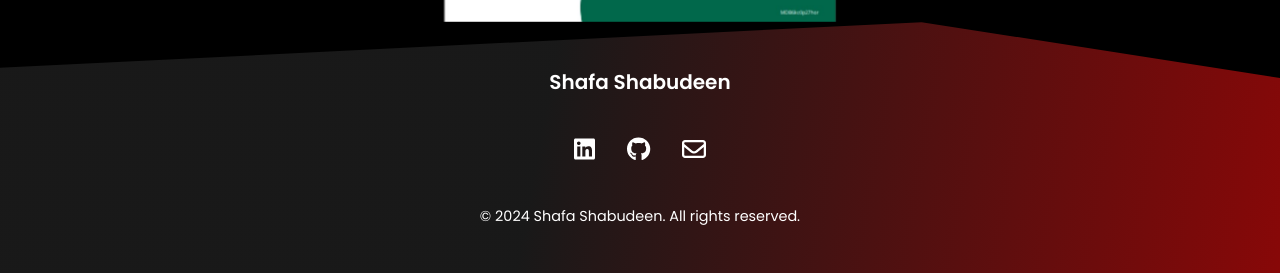
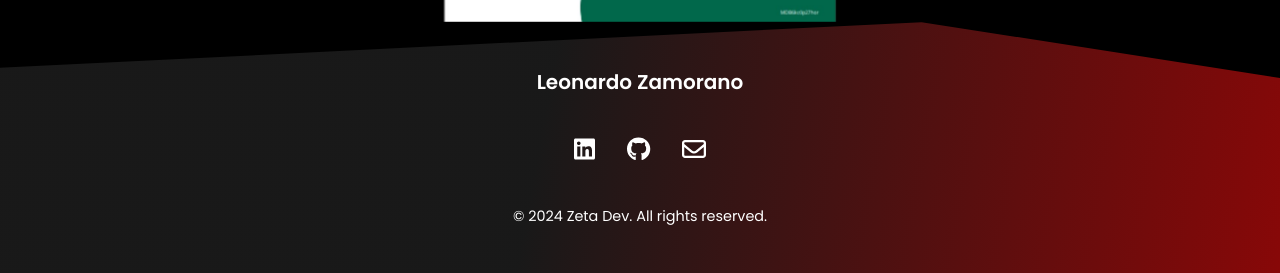
Before and after one commit to zeta-dev-web/Portfolio, a React (Vite) app: page / in a window 1280 px wide. Shown: the part 4193-4466 px from the top of the page. Built offline with nearby package versions, Linux system fonts and the light colour scheme.

Commit message:
se corrige footer

```diff
--- a/src/components/Footer/Footer.jsx
+++ b/src/components/Footer/Footer.jsx
@@ -8,7 +8,7 @@ function Footer() {
   return (
     <div id="FooterContainer">
       <div id="FooterWrapper">
-        <h1 id="Logo">Shafa Shabudeen</h1>
+        <h1 id="Logo">Leonardo Zamorano</h1>
         <div id="SocialMediaIcons">
           <a
             id="SocialMediaIcon"
@@ -29,7 +29,7 @@ function Footer() {
           </a>
         </div>
         <div id="Copyright">
-          &copy; 2024 Shafa Shabudeen. All rights reserved.
+          &copy; 2024 Zeta Dev. All rights reserved.
         </div>
       </div>
     </div>
```
